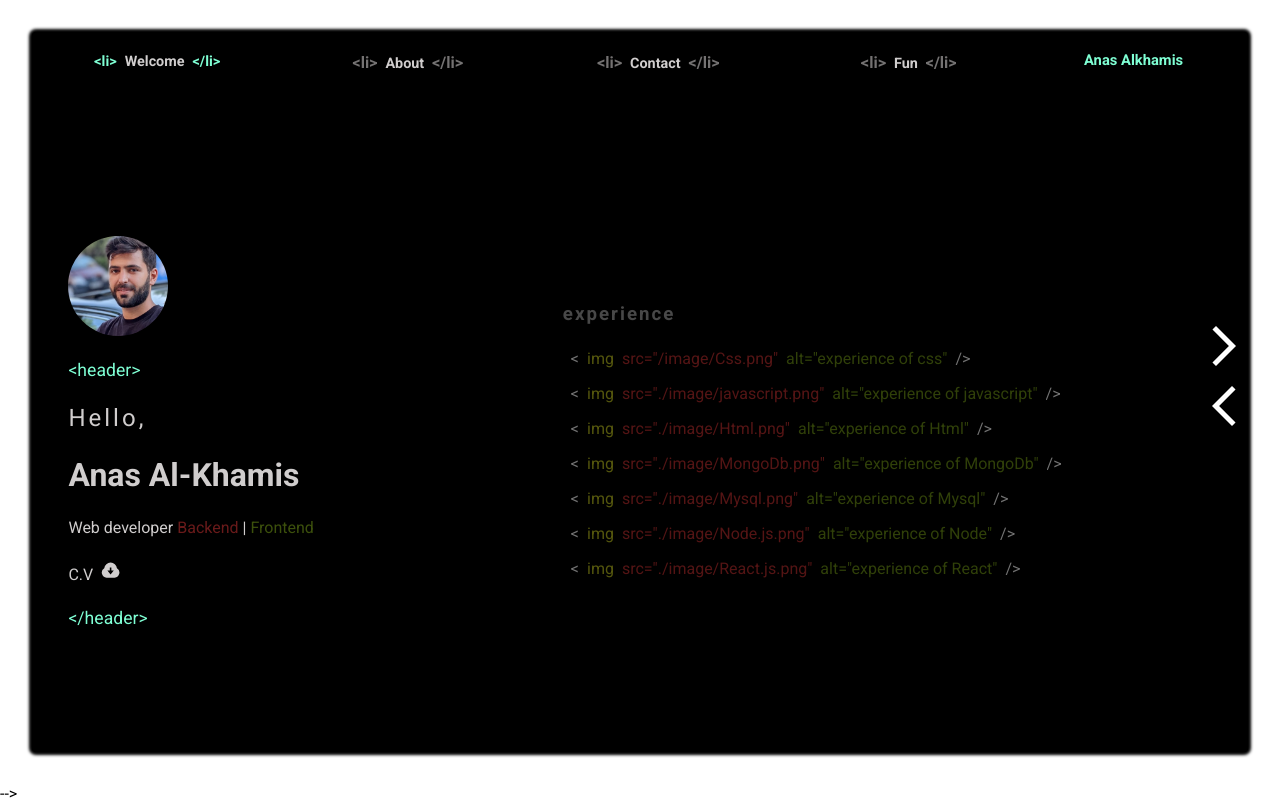
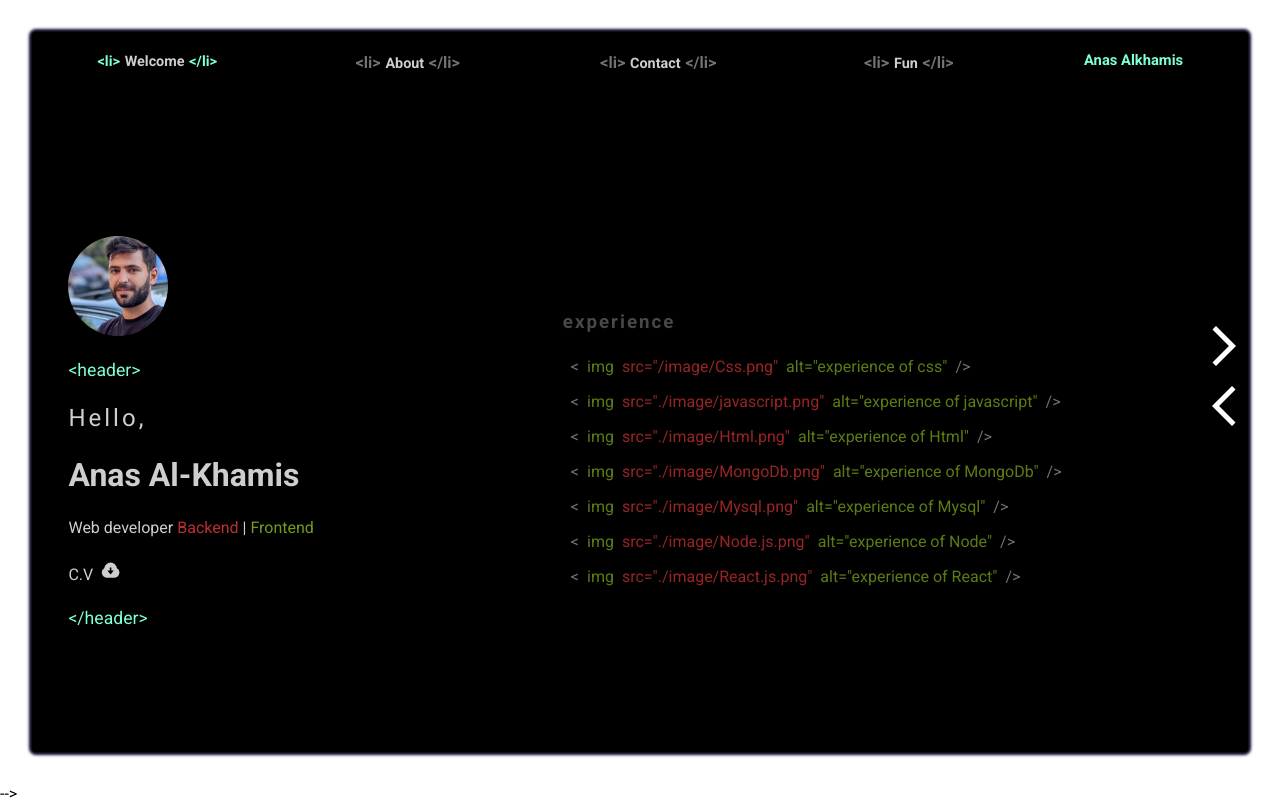
Before and after one commit to C4-AnasAlkhamis/portfolio, a React (Create React App) app: page /welcome in a window 1280 px wide. Built offline with nearby package versions, Linux system fonts and the light colour scheme.

Commit message:
update on welcom component images

```diff
--- a/src/App.css
+++ b/src/App.css
@@ -18,5 +18,5 @@ body {
   position: relative;
   height: 90vh;
   border-radius: 4px;
-  box-shadow: 0px 0px 3px 3px rgb(0, 0, 0);
+  box-shadow: 0px 0px 3px 3px rgb(10, 3, 37);
 }
--- a/src/component/contact/contact.css
+++ b/src/component/contact/contact.css
@@ -103,10 +103,11 @@ input[type="submit"] {
   animation: ldio-9c1aqzrcjvl 1s linear infinite;
 }
 .loadingio-spinner-blocks-flmttbazwc5 {
-  width: 50vw;
-  height: 100vh;
+  height: 70vh;
+  width: 35vw;
   display: inline-block;
   overflow: hidden;
+  margin: 2rem 0 0 1rem;
 }
 .ldio-9c1aqzrcjvl {
   width: 100%;
--- a/src/component/navBar/navBar.css
+++ b/src/component/navBar/navBar.css
@@ -20,7 +20,6 @@
 
 .navBar a:hover > .disable {
   color: #7fffd4;
-  font-size: 1.2rem;
 }
 .navBar a:hover > .active_link {
   font-size: 0.9rem;
@@ -30,7 +29,7 @@
 }
 .active,
 .disable {
-  padding: 0.5rem;
+  padding: 0.3rem;
 }
 .active {
   color: #7fffd4;
--- a/src/component/welcome/Welcome.jsx
+++ b/src/component/welcome/Welcome.jsx
@@ -10,8 +10,17 @@ import Mysql from "./image/Mysql.png";
 import Html from "./image/Html.png";
 import Node from "./image/Node.js.png";
 import me from "./image/me1.jpg";
+import pdf from "./image/CV_4.pdf";
 
-import pdf from "./image/CV_4.pdf";
+import { FaNodeJs, FaReact, FaHtml5 } from "react-icons/fa";
+import {
+  SiJavascript,
+  SiCss3,
+  SiMongodb,
+  SiMysql,
+  SiJquery,
+  SiSocketdotio,
+} from "react-icons/si";
 
 const Welcome = () => {
   const [imgInfo, setImgInfo] = useState([
@@ -79,13 +88,45 @@ const Welcome = () => {
             })}
           </div>
           <div className="welcome_images">
-            {imgInfo.map((info, i) => {
+            <div className="image">
+              <i>
+                <FaHtml5 style={{ color: "#ff8c49" }} />
+              </i>
+              <i>
+                <SiCss3 style={{ color: "#1461b8" }} />
+              </i>
+              <i>
+                <SiJavascript style={{ color: "#f5f251" }} />
+              </i>
+              <i>
+                <FaNodeJs style={{ color: "#51f559" }} />
+              </i>
+              <i>
+                <SiSocketdotio style={{ color: "#cde2ce" }} />
+              </i>
+              <i>
+                <SiMysql style={{ color: "#2661e0" }} />
+              </i>
+              <i>
+                <FaReact style={{ color: "#4d85ff" }} />
+              </i>
+
+              <i>
+                <SiMongodb style={{ color: "#14b81c" }} />
+              </i>
+
+              <i>
+                <SiJquery style={{ color: "#9714b8" }} />
+              </i>
+            </div>
+
+            {/* {imgInfo.map((info, i) => {
               return (
                 <div key={i} className="image">
                   <img src={info.src} alt={info.alt} />
                 </div>
               );
-            })}
+            })} */}
           </div>
         </div>
       </div>
--- a/src/component/welcome/welcome.css
+++ b/src/component/welcome/welcome.css
@@ -74,10 +74,10 @@
   letter-spacing: 2px;
 }
 .backend {
-  color: #f33c3c6e;
+  color: #f33c3cc5;
 }
 .frontend {
-  color: #97ca1f65;
+  color: #97ca1fc4;
 }
 
 .header_hello {
@@ -103,18 +103,19 @@
   gap: 0.5rem;
   margin-bottom: 1rem;
 }
-.tag {
-}
+
 .tag_img {
-  color: rgba(191, 194, 31, 0.555);
+  color: #97ca1fc4;
 }
 .tag_src {
-  color: #f33c3c6e;
+  color: #f33c3cc5;
 }
 .tag_alt {
-  color: #97ca1f65;
+  color: #97ca1fc4;
 }
-.image img {
+.image i svg {
   width: 80px;
   height: 80px;
+  padding: .5rem;
+  font-size: 72px;
 }
```
